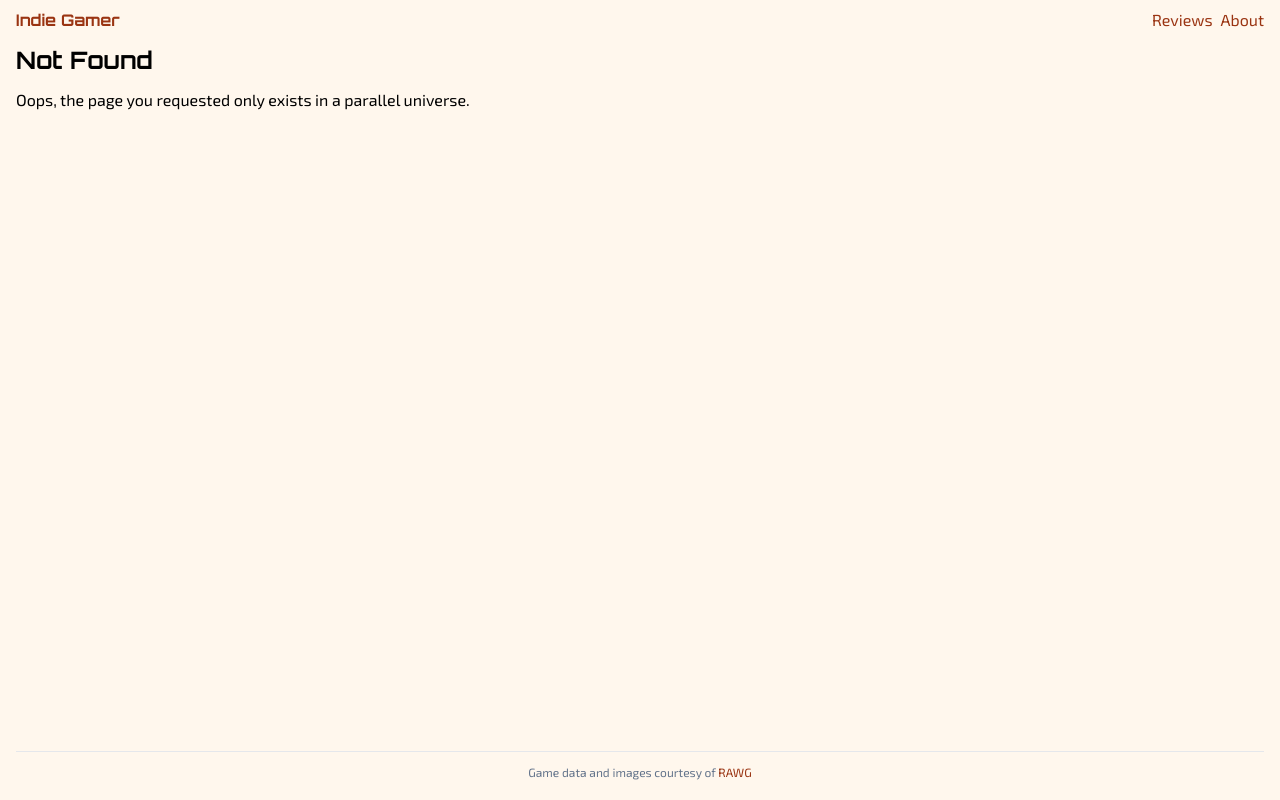
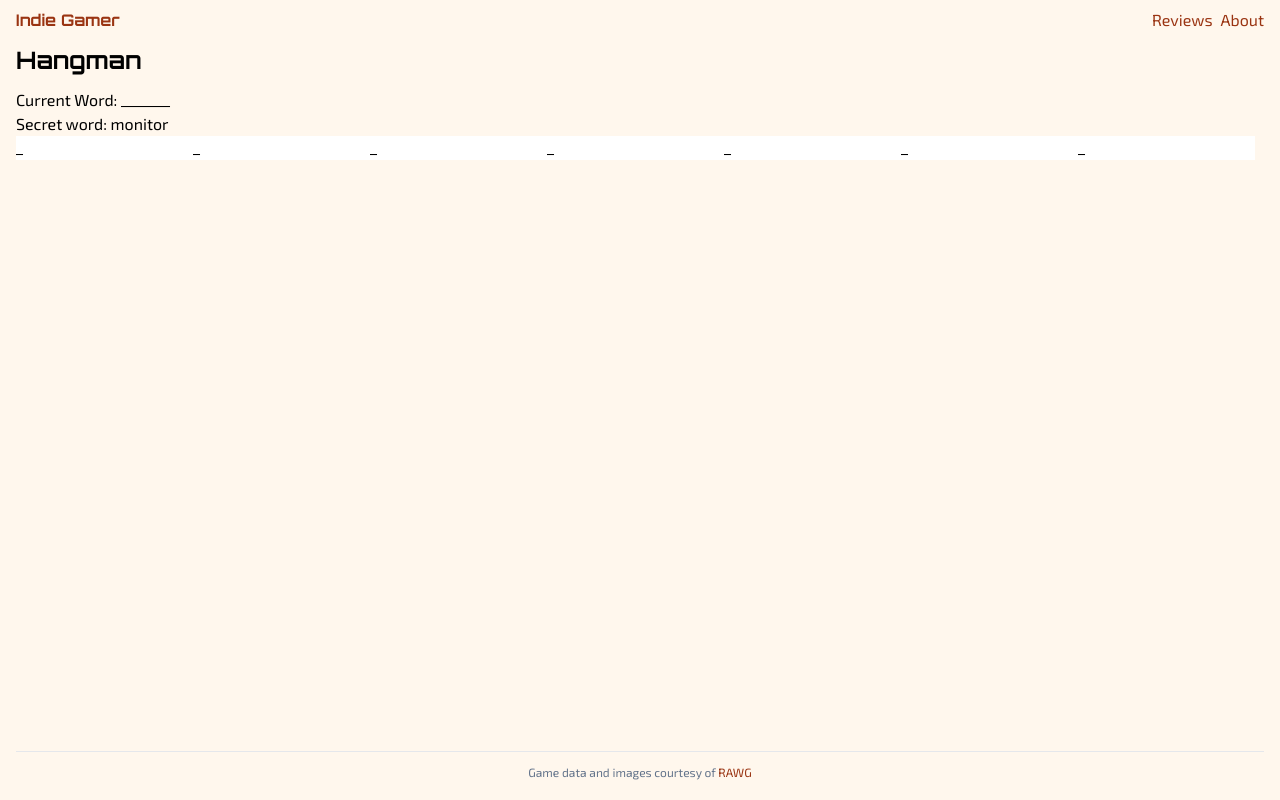
Before and after one commit to mickeypuri/next-reviews, a Next.js app: page /ms in a window 1280 px wide. Before the commit this address had no page. Built offline with nearby package versions, Linux system fonts and the light colour scheme.

Commit message:
added ms challenge as a page

```diff
--- /dev/null
+++ b/app/ms/page.tsx
@@ -0,0 +1,44 @@
+"use client";
+import { useState } from "react";
+import Heading from "@/components/Heading";
+
+const word_list = ["python", "developer", "hangman", "keyboard", "monitor", "laptop", "program", "terminal", "function", "variable"];
+
+export default function MSPage() {
+  const [secret_word] = useState(word_list[Math.floor(Math.random() * word_list.length)]);
+
+  const [currentWord, setCurrentWord] = useState(new Array(secret_word.length).fill("_"))
+
+  const letterChanged = (i: number) => (event: React.ChangeEvent<HTMLInputElement> ) => {
+    if (event.target.value.replaceAll("_","")  === secret_word[i]) {
+      const newWord = [...currentWord];
+      newWord[i] = event.target.value.replaceAll("_","");
+      setCurrentWord(newWord)
+    }
+
+  };
+
+  return (
+    <>
+      <Heading>Hangman </Heading>
+
+      <div>
+        Current Word: {currentWord as unknown as string}
+      </div>
+
+      <div>
+        Secret word: {secret_word as unknown as string}
+      </div>
+
+      <div>
+       {Array.from(currentWord).map((letter, index) => (
+          <input
+            key={index}
+            value={letter}
+            onChange={letterChanged(index)}
+          />
+        )) }
+      </div>
+    </>
+  )
+}
```
